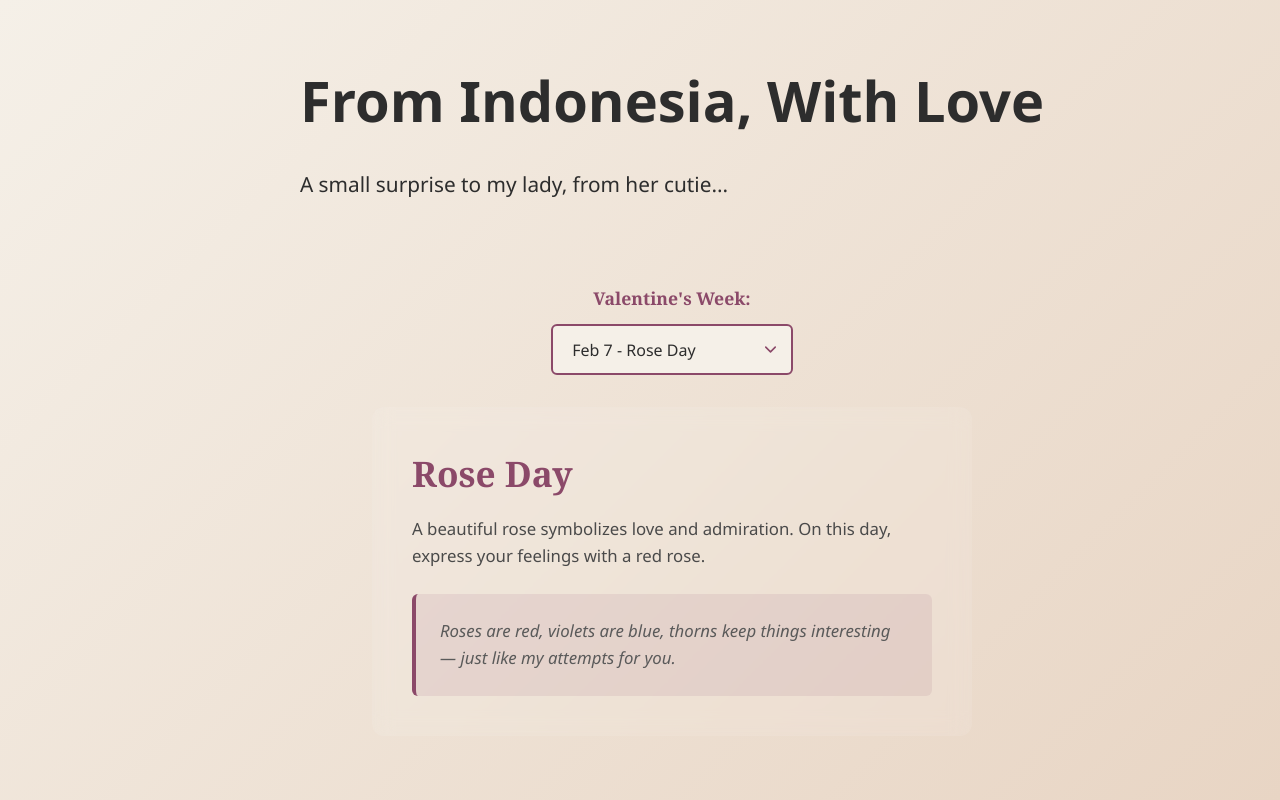
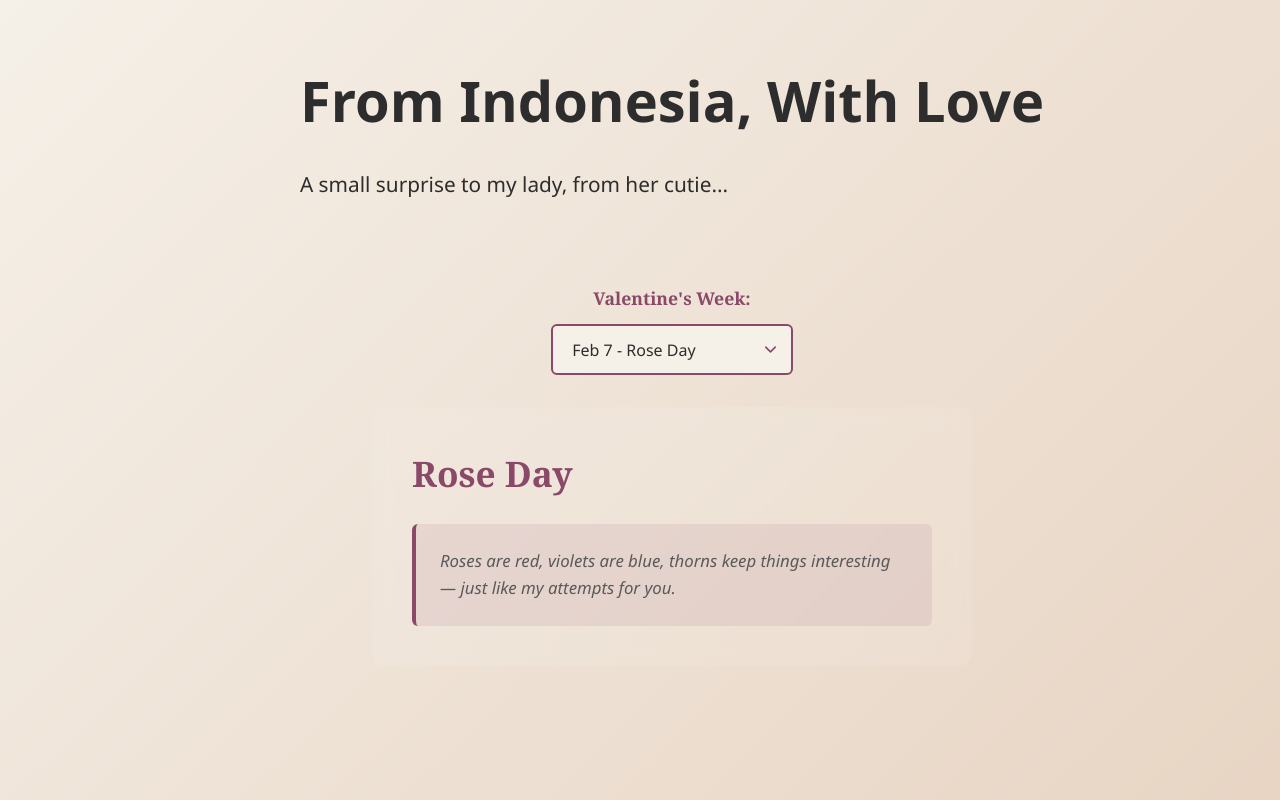
Before and after one commit to mkrishnapraveen/valentine-site, a React (Vite) app: page / in a window 1280 px wide. Shown: the top 800 px of the page. Built offline with nearby package versions, Linux system fonts and the light colour scheme.

Commit message:
chore: remove redundant Rose Day description

```diff
--- a/src/App.jsx
+++ b/src/App.jsx
@@ -20,7 +20,6 @@ function App() {
       return (
         <div className="day-content">
           <h2>Rose Day</h2>
-          <p>A beautiful rose symbolizes love and admiration. On this day, express your feelings with a red rose.</p>
           <div className="rose-day-message">
             <p>Roses are red, violets are blue, thorns keep things interesting — just like my attempts for you.</p>
           </div>
```
